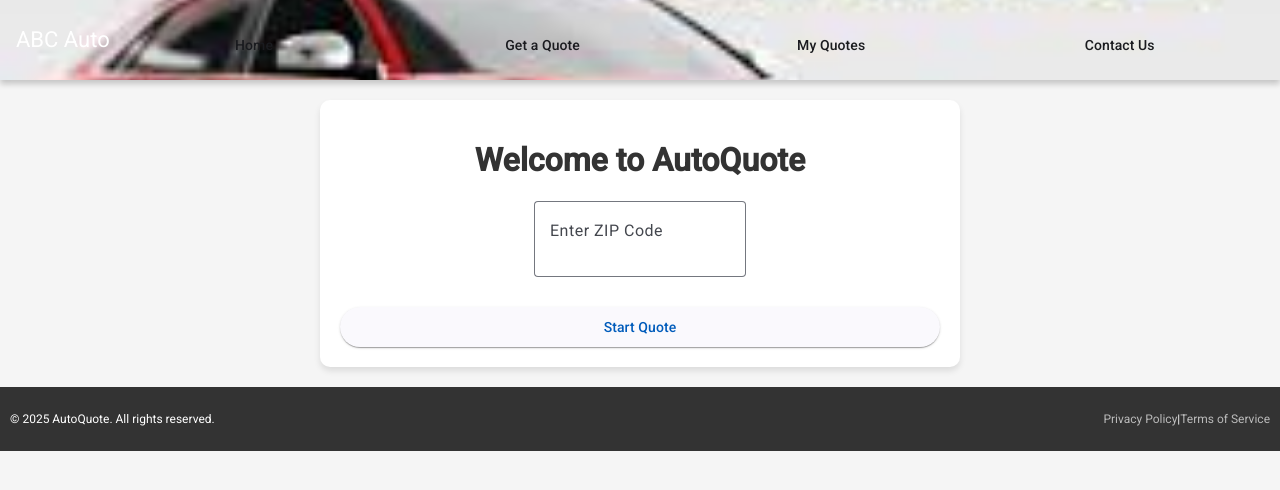
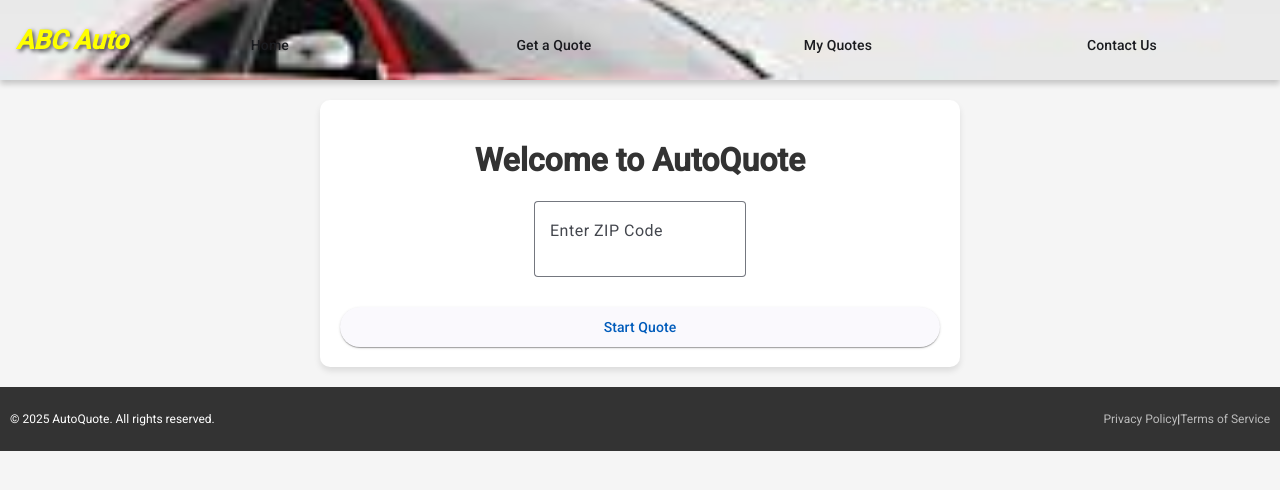
Before and after one commit to prasanth1585/autoquote, an Angular app: page / in a window 1280 px wide. Shown: the top 490 px of the page. Built offline with nearby package versions, Linux system fonts and the light colour scheme.

Commit message:
updated css

```diff
--- a/src/app/components/header/header.component.css
+++ b/src/app/components/header/header.component.css
@@ -7,3 +7,11 @@ mat-toolbar {
   color: white;
   box-shadow: 0px 4px 6px rgba(0, 0, 0, 0.2);
 }
+
+.logo {
+  font-size: 26px;  /* Increase font size */
+  font-weight: bold; /* Make it bold */
+  font-style: italic; /* Make it italic */
+  color: yellow; /* Highlight the text */
+  text-shadow: 2px 2px 4px rgba(0, 0, 0, 0.7); /* Add shadow for better visibility */
+}
```
